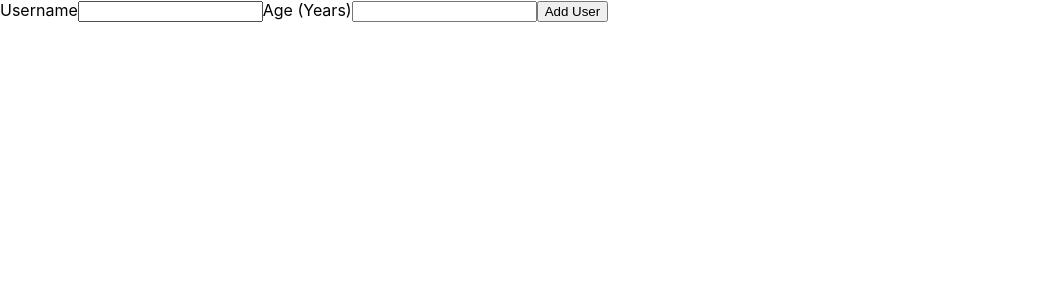
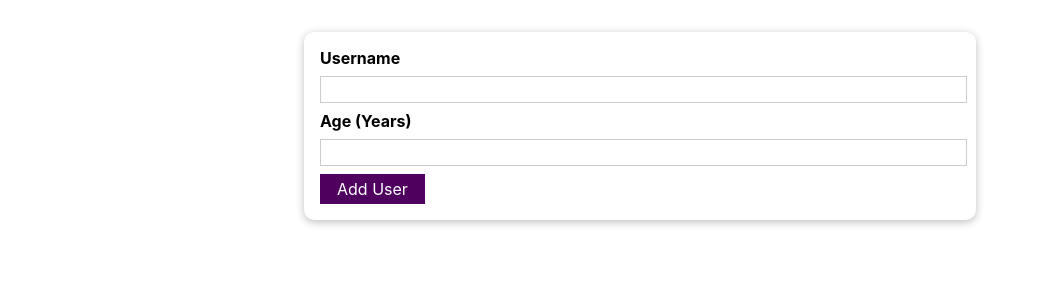
Before and after one commit to serpentarius-hollow/react-practice-project, a React (Create React App) app: page / in a window 1280 px wide. Shown: the top 300 px of the page, without its empty margins (0-1042 px from the left). Built offline with nearby package versions, Linux system fonts and the light colour scheme.

Commit message:
Added Card & Button components

```diff
--- /dev/null
+++ b/src/components/UI/Button.js
@@ -0,0 +1,15 @@
+import classes from "./Button.module.css";
+
+const Button = (props) => {
+  return (
+    <button
+      className={classes.button}
+      type={props.type || "button"}
+      onClick={props.onClick}
+    >
+      {props.children}
+    </button>
+  );
+};
+
+export default Button;
--- /dev/null
+++ b/src/components/UI/Button.module.css
@@ -0,0 +1,18 @@
+.button {
+  font: inherit;
+  border: 1px solid #4f005f;
+  background: #4f005f;
+  color: white;
+  padding: 0.25rem 1rem;
+  cursor: pointer;
+}
+
+.button:hover,
+.button:active {
+  background: #741188;
+  border-color: #741188;
+}
+
+.button:focus {
+  outline: none;
+}
--- /dev/null
+++ b/src/components/UI/Card.js
@@ -0,0 +1,9 @@
+import classes from "./Card.module.css";
+
+const Card = (props) => {
+  return (
+    <div className={`${classes.card} ${props.className}`}>{props.children}</div>
+  );
+};
+
+export default Card;
--- /dev/null
+++ b/src/components/UI/Card.module.css
@@ -0,0 +1,5 @@
+.card {
+  background-color: white;
+  box-shadow: 0 2px 8px rgba(0, 0, 0, 0.26);
+  border-radius: 10px;
+}
--- a/src/components/Users/AddUser.js
+++ b/src/components/Users/AddUser.js
@@ -1,16 +1,22 @@
+import Button from "../UI/Button";
+import Card from "../UI/Card";
+import classes from "./AddUser.module.css";
+
 const AddUser = (props) => {
   const addUserHandler = (event) => {
     event.preventDefault();
   }
 
   return (
+    <Card className={classes.input}>
       <form onSubmit={addUserHandler}>
         <label htmlFor="username">Username</label>
         <input id="username" type="text"></input>
         <label htmlFor="age">Age (Years)</label>
         <input id="age" type="number"></input>
-      <button type="submit">Add User</button>
+        <Button type="submit">Add User</Button>
       </form>
+    </Card>
   );
 };
 
--- /dev/null
+++ b/src/components/Users/AddUser.module.css
@@ -0,0 +1,26 @@
+.input {
+  margin: 2rem auto;
+  padding: 1rem;
+  width: 90%;
+  max-width: 40rem;
+}
+
+.input label {
+  display: block;
+  font-weight: bold;
+  margin-bottom: 0.5rem;
+}
+
+.input input {
+  font: inherit;
+  display: block;
+  width: 100%;
+  border: 1px solid #ccc;
+  padding: 0.15rem;
+  margin-bottom: 0.5rem;
+}
+
+.input input:focus {
+  outline: none;
+  border-color: #4f005f;
+}
```
Lines whose indentation alone changed are shown as unchanged.
